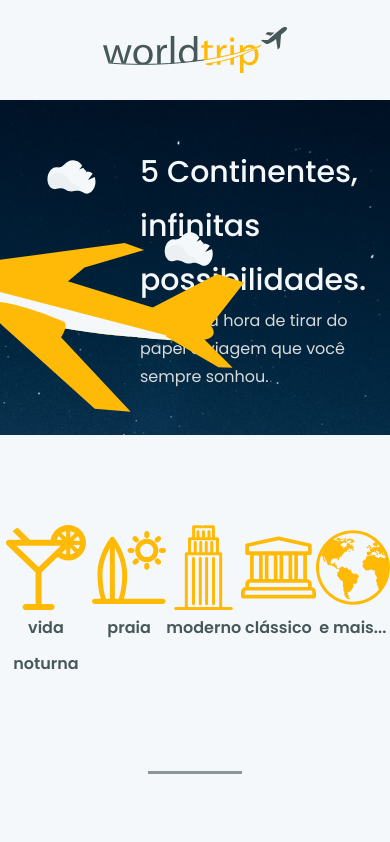
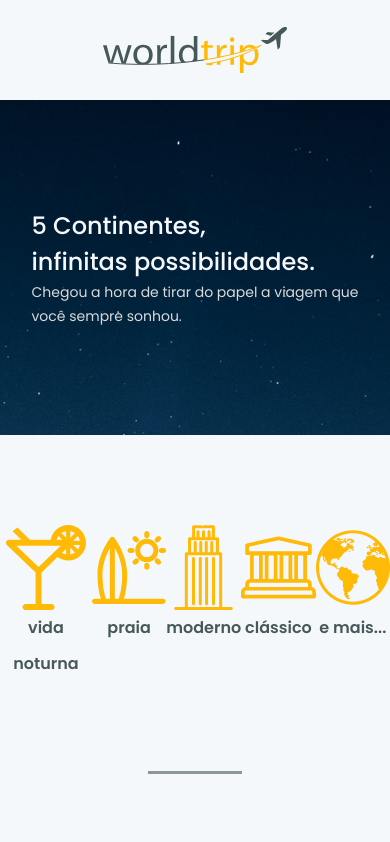
Before and after one commit to EnosDomingues/worldtrip, a Next.js app: page / in a window 390 px wide. Shown: the top 842 px of the page. Built offline with nearby package versions, Linux system fonts and the light colour scheme.

Commit message:
mobile version banner

```diff
--- a/src/components/Banner/BannerInsideArt.tsx
+++ b/src/components/Banner/BannerInsideArt.tsx
@@ -1,10 +1,11 @@
 import { Image } from "@chakra-ui/react";
 
 export function BannerInsideArt() {
+
   return (
     <Image
     src="/airplane.svg"
-    maxH="270"
+    maxH={["160", "170", "180", "190", "270"]}
     pos="absolute"
     right="140"
     top="1"
--- a/src/components/Banner/BannerInsideText.tsx
+++ b/src/components/Banner/BannerInsideText.tsx
@@ -1,10 +1,55 @@
-import { Box, Heading, Text } from "@chakra-ui/react";
+import { Box, Flex, Heading, Text, useBreakpointValue } from "@chakra-ui/react";
+import { useEffect } from "react";
+
+interface WideVersionProps {
+  margin: string;
+  width: string;
+}
 
 export function BannerInsideText() {
+
+  const isWideVersion: WideVersionProps = useBreakpointValue({
+    base: {
+      margin: '0 16',
+      width: '100%'
+    },
+    lg: {
+      margin: '0 0 0 110px',
+      width: '450'
+    },
+  })
+
   return (
-    <Box maxW="450" ml="140" >
-      <Heading fontWeight="500" color="light.50" lineHeight="54px">5 Continentes, <br />infinitas possibilidades.</Heading>
-      <Text  fontWeight="400" color="light.100" lineHeight="28px">Chegou a hora de tirar do papel a viagem que você sempre sonhou.</Text>
-    </Box>
+    <>
+    {!!isWideVersion && (
+          <Flex
+          maxW={isWideVersion.width}
+          m={isWideVersion.margin}
+          direction="column"
+          align="center"
+          justify="center"
+          w={isWideVersion.width}
+          >
+            <Box>
+              <Heading
+                fontWeight="500"
+                color="light.50"
+                lineHeight={["2.25rem", "2.625rem", "3rem", "3.375rem"]}
+                fontSize={["1.5rem", "1.75rem", "2rem", "2.25rem"]}
+              >
+                5 Continentes, <br />infinitas possibilidades.
+              </Heading>
+              <Text
+                fontWeight="400"
+                color="light.100"
+                lineHeight={["1.5rem", "1.75rem"]}
+                fontSize={["0.875rem", "1rem", "1.25rem"]}
+              >
+                Chegou a hora de tirar do papel a viagem que {isWideVersion.width === '100%' && (<br />)}você sempre sonhou.
+              </Text>
+            </Box>
+        </Flex>
+    )}
+    </>
   )
 }
--- a/src/components/Banner/index.tsx
+++ b/src/components/Banner/index.tsx
@@ -1,16 +1,21 @@
-import { Flex, Image } from "@chakra-ui/react";
+import { Flex, Image, useBreakpointValue } from "@chakra-ui/react";
 import { BannerInsideArt } from "./BannerInsideArt";
 import { BannerInsideText } from "./BannerInsideText";
 
 
 export function Banner() {
+  const isWideVersion = useBreakpointValue({
+    base: false,
+    lg: true
+  })
+
   return (
     <Flex w="100%" h="335" bg="dark.1000" pos="relative" justify="center">
       <Image src="/banner.png" w="100%" minW="1440px" />
       <Flex pos="absolute" w="100%" maxW="1440px" h="100%" direction="column">
         <Flex align="center" pos="relative" m="auto 0">
           <BannerInsideText />
-          <BannerInsideArt />
+          {isWideVersion && (<BannerInsideArt />)}
         </Flex>
       </Flex>
     </Flex>
--- a/src/components/Carousel/index.tsx
+++ b/src/components/Carousel/index.tsx
@@ -13,25 +13,25 @@ export function Carousel() {
       text: 'O continente mais antigo.'
     },
     {
-      id: 1,
+      id: 2,
       src: '/swiper-europe.png',
       header: 'Europa',
       text: 'O continente mais antigo.'
     },
     {
-      id: 1,
+      id: 3,
       src: '/swiper-europe.png',
       header: 'Europa',
       text: 'O continente mais antigo.'
     },
     {
-      id: 1,
+      id: 4,
       src: '/swiper-europe.png',
       header: 'Europa',
       text: 'O continente mais antigo.'
     },
     {
-      id: 1,
+      id: 5,
       src: '/swiper-europe.png',
       header: 'Europa',
       text: 'O continente mais antigo.'
@@ -44,8 +44,6 @@ export function Carousel() {
     slidesPerView={1}
     navigation
     pagination={{ clickable: true }}
-    onSwiper={(swiper) => console.log(swiper)}
-    onSlideChange={() => console.log('slide change')}
     width={1140}
     >
       {slides.map(slide => (
```
Also changed, not shown: public/ellipse.svg (added).
